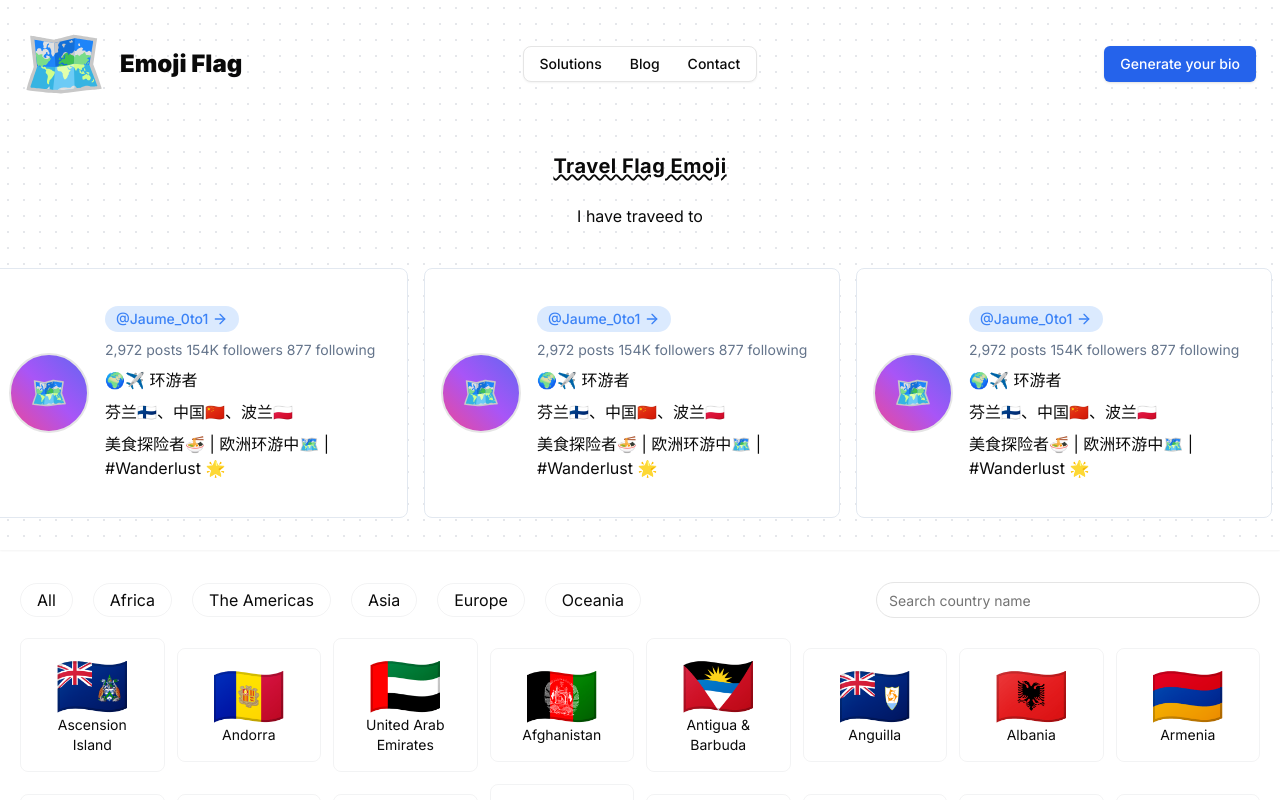
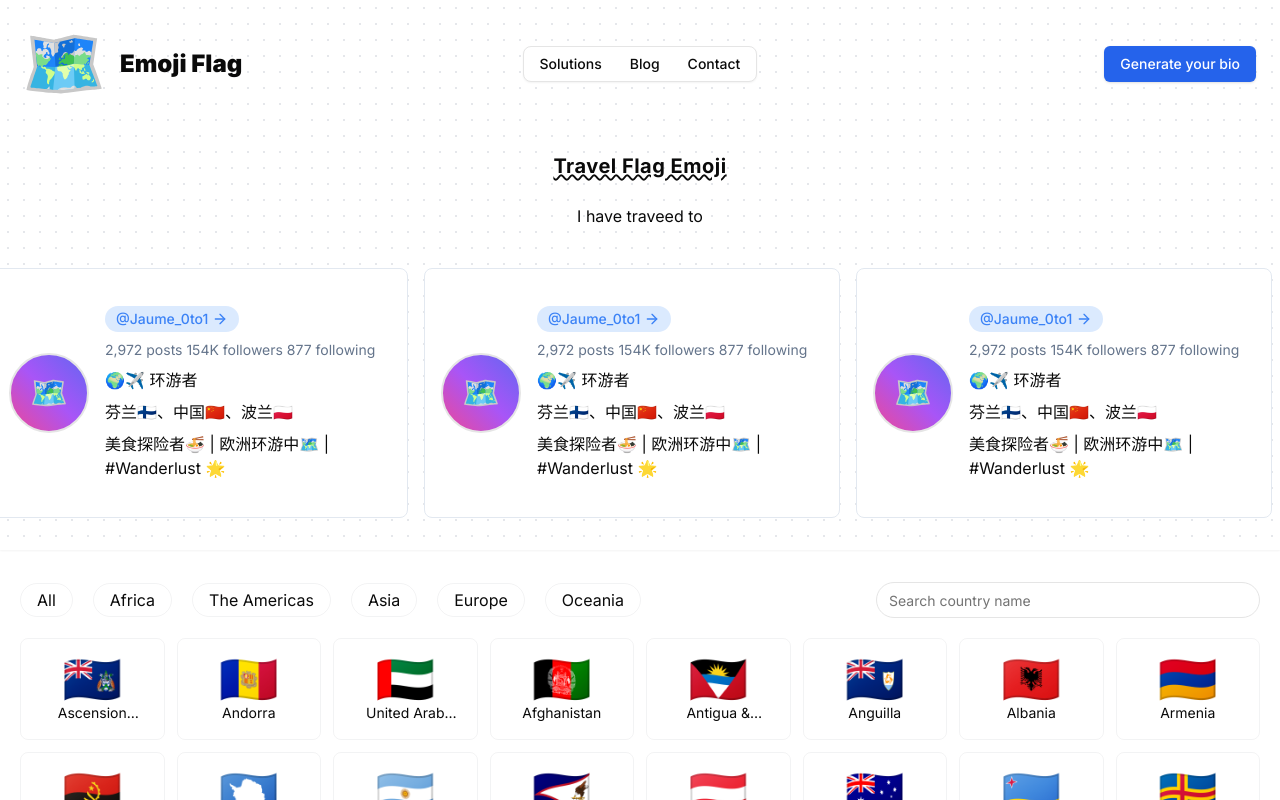
Before and after one commit to fansize/emoji-flag, a Next.js app: page / in a window 1280 px wide. Shown: the top 800 px of the page. Built offline with nearby package versions, Linux system fonts and the light colour scheme.

Commit message:
Refactor component imports and remove unused code

```diff
--- a/app/flag/page.tsx
+++ b/app/flag/page.tsx
@@ -2,13 +2,12 @@ import Footer from "@/components/Footer/Footer";
 import Hero from "@/components/Hero/Hero";
 import Features from "@/components/Sections/Features/Features";
 import FinalCTA from "@/components/Sections/FinalCTA/FinalCTA";
-import Section1 from "@/components/Sections/Section1/Section1";
+import Section1 from "@/components/Sections/Section/Section1";
 import UsersCloud from "@/components/Users/UsersCloud";
 
 export default function Home() {
   return (
     <>
-      <Hero />
       <UsersCloud />
       <Section1 />
       <Features />
--- a/components/FlagCard/FlagCard.tsx
+++ b/components/Sections/FlagGrid/FlagCard.tsx
@@ -1,4 +1,4 @@
-import { useState, MouseEventHandler } from "react";
+"use client";
 import { Emoji } from "@/lib/types";
 
 export default function EmojiCard(emoji: Emoji, selected: boolean) {
@@ -9,11 +9,11 @@ export default function EmojiCard(emoji: Emoji, selected: boolean) {
       } hover:shadow-lg hover:shadow-gray-300/50 active:shadow-sm transition-all`}
     >
       <div className="flex flex-col justify-center items-center text-center">
-        <p className="text-6xl">
+        <p className="text-5xl">
           {String.fromCodePoint(emoji.code_point[0])}
           {String.fromCodePoint(emoji.code_point[1])}
         </p>
-        <p className="text-sm">{emoji.description}</p>
+        <p className="text-sm line-clamp-1">{emoji.description}</p>
       </div>
     </div>
   );
--- a/components/Sections/FlagGrid/FlagGrid.tsx
+++ b/components/Sections/FlagGrid/FlagGrid.tsx
@@ -1,6 +1,6 @@
 "use client";
 import { Emoji } from "@/lib/types";
-import EmojiCard from "@/components/FlagCard/FlagCard";
+import EmojiCard from "@/components/Sections/FlagGrid/FlagCard";
 import emoji_flags from "@/data/emoji_flags.json";
 
 export default function FlagGrid({
```
Also changed, not shown: components/Sections/Section/Section1.tsx (renamed from components/Sections/Section1/Section1.tsx), components/Sections/Section/data.ts (renamed from components/Sections/Section1/data.ts).
